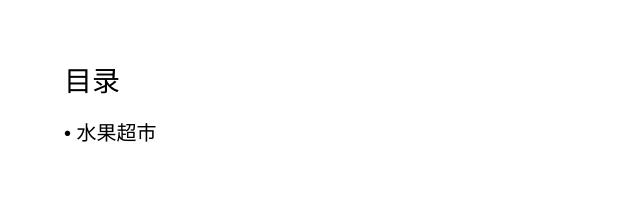
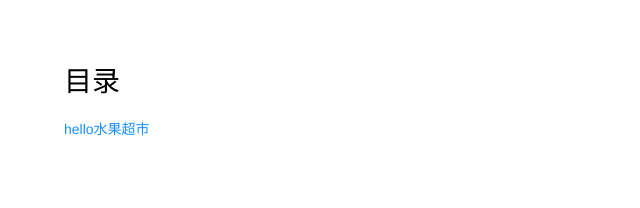
Before and after one commit to wyweb1/lxaboutVue, a Vue app: page /#/catalog in a window 1280 px wide. Before the commit this address led to /#/. Shown: the top 208 px of the page, without its empty margins (0-640 px from the left). Built offline with nearby package versions, Linux system fonts and the light colour scheme.

Commit message:
modify:路由

```diff
--- a/index.html
+++ b/index.html
@@ -16,7 +16,9 @@
     }
   </style>
   <body>
-    <div id="app"></div>
+    <div id="app">
+      <router-view></router-view>
+    </div>
     <!-- built files will be auto injected -->
   </body>
 </html>
--- a/src/App.vue
+++ b/src/App.vue
@@ -5,10 +5,11 @@
     <TitleGood v-bind:msg="title" />
 
     <!-- 目录 -->
-    <div class="catalogBox">
+    <!-- <div class="catalogBox">
       <Catalog v-for="item in catalogolist " :key="item.title" v-bind:list="item"/>
-    </div>
-
+    </div> -->
+    <router-link to="/helloworld"><a href="/helloworld">hello</a></router-link>
+    <router-link to="/fruit"><a href="/fruit">水果超市</a></router-link>
 
 
   </div>
--- a/src/components/Catalog.vue
+++ b/src/components/Catalog.vue
@@ -1,7 +1,6 @@
 <template>
     <div id="catalog">
-       <!-- <a href="">• {{list.title}}</a> -->
-       <router-link to="/helloworld">• {{list.title}}</router-link>
+       <a href="">• {{list.title}}</a>
     </div>
 </template>
 <script>
--- a/src/router/index.js
+++ b/src/router/index.js
@@ -2,7 +2,7 @@ import Vue from 'vue'
 import Router from 'vue-router'
 import Catalog from '@/components/Catalog'
 import HelloWorld from '@/components/HelloWorld'
-
+import Fruit from '@/components/Fruit'
 
 Vue.use(Router)
 
@@ -18,6 +18,11 @@ export default new Router({
       name: 'Catalog',//路由名称
       component: Catalog,//对应组件
     },
+    {
+      path: '/fruit',//访问路由的路径
+      name: 'Fruit',//路由名称
+      component: Fruit,//对应组件
+    },
 
   ]
 })
```
Also changed, not shown: src/components/Fruit.vue (+5 -3 lines), 2 other files (tests, documents, lock files or other folders).
